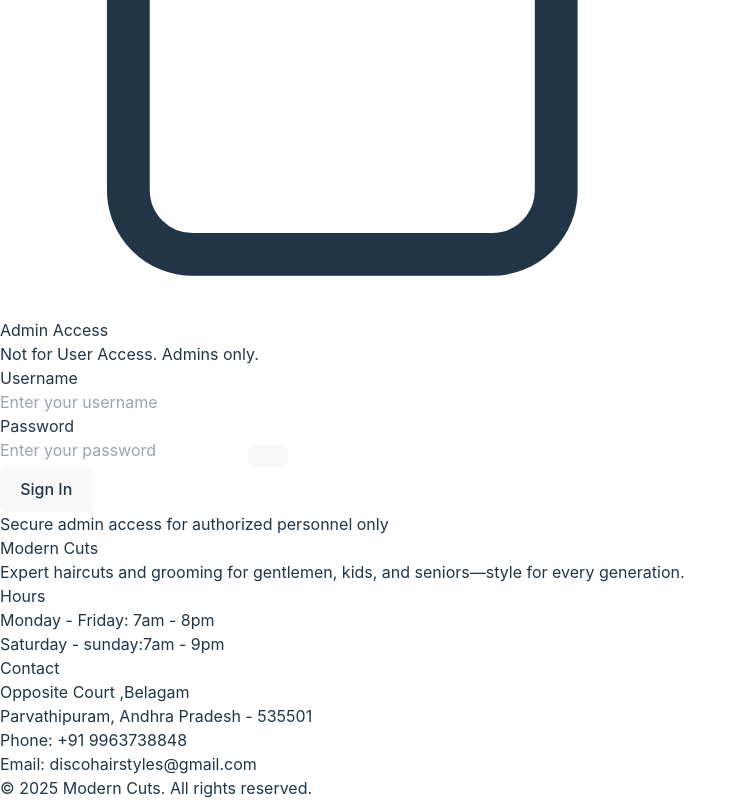
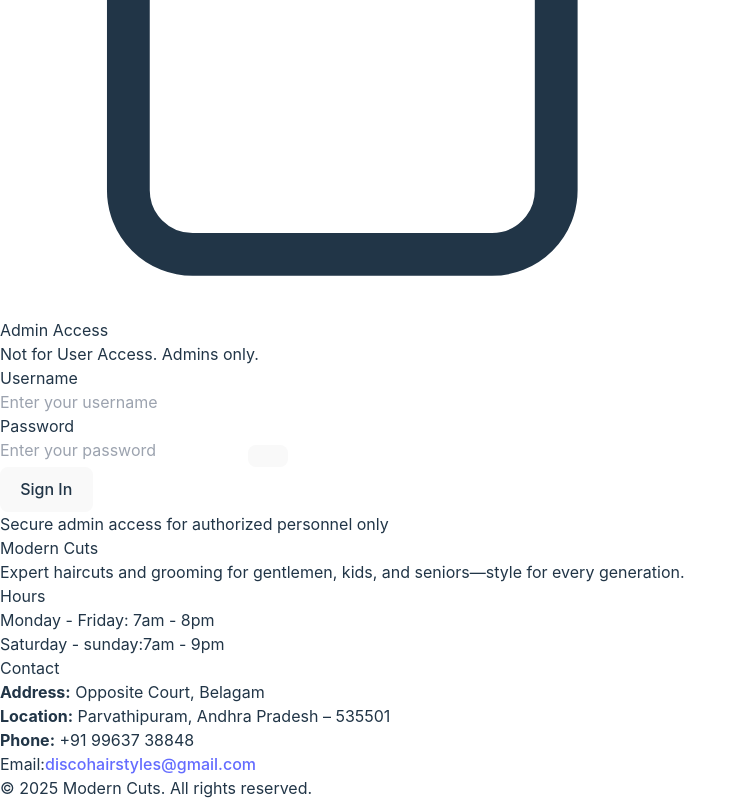
Before and after one commit to Yaswanth0525/My-Hairstyles, a React (Vite) app in the folder FRONTEND/: page /admin/login in a window 1280 px wide. Shown: the part 548-1348 px from the top of the page, without its empty margins (0-747 px from the left). Built offline with nearby package versions, Linux system fonts and the light colour scheme.

Commit message:
added footer

```diff
--- a/FRONTEND/src/components/Footer.jsx
+++ b/FRONTEND/src/components/Footer.jsx
@@ -19,11 +19,12 @@ export default function Footer() {
           <div>
             <h3 className="text-lg font-semibold mb-4 text-white">Contact</h3>
             <ul className="space-y-2 text-primary-300 ">
-              <li>Opposite Court ,Belagam</li>
-              <li>Parvathipuram, Andhra Pradesh - 535501</li>
-              <li>Phone: +91 9963738848</li>
-              <li>Email: discohairstyles@gmail.com</li>
-            </ul>
+              {/* <ul class="list-none space-y-1 text-gray-700"> */}
+  <li><strong>Address:</strong> Opposite Court, Belagam</li>
+  <li><strong>Location:</strong> Parvathipuram, Andhra Pradesh – 535501</li>
+  <li><strong>Phone:</strong> +91 99637 38848</li>
+  <li>Email:<a href="mailto:discohairstyles@gmail.com" class="text-blue-600 hover:none">discohairstyles@gmail.com</a></li>
+</ul>
           </div>
         </div>
         <div className="mt-8 pt-8 border-t border-primary-800 text-center text-primary-400">
```
